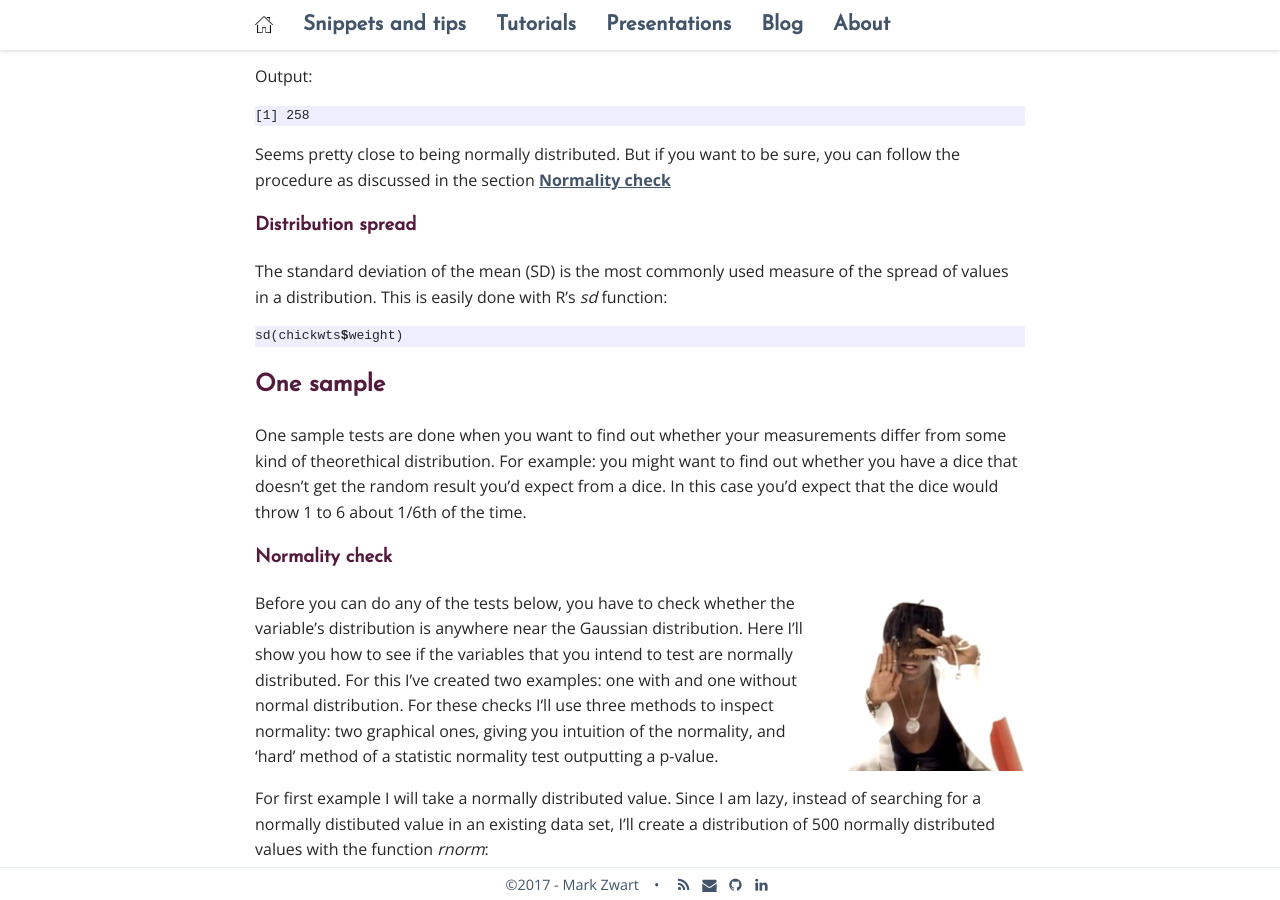
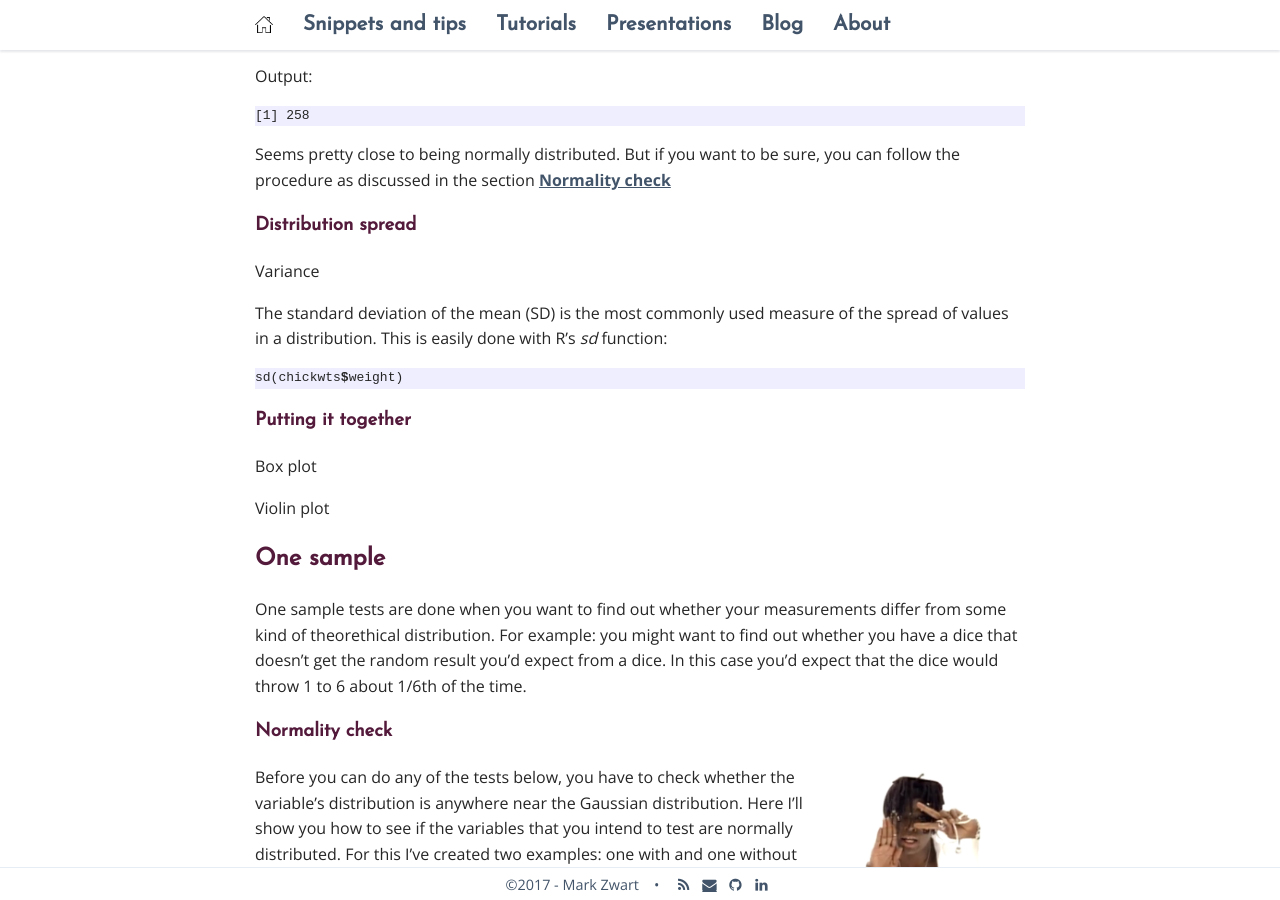
Before and after one commit to mark-me/mark-me.github.io, a Jekyll site: the page built from _pages/tutorials/statistical-tests/statistical-tests-gaussian.md, in a window 1280 px wide and 900 px high, scrolled down 916 px. Built offline with Jekyll 4.4.1, drawn with Linux system fonts in a browser that asks for light colours; nearby versions of some CDN libraries; comment, search, counter and statistics services are not loaded.

Commit message:
Update statistical-tests-gaussian.md

````diff
--- a/_pages/tutorials/statistical-tests/statistical-tests-gaussian.md
+++ b/_pages/tutorials/statistical-tests/statistical-tests-gaussian.md
@@ -37,11 +37,18 @@ Seems pretty close to being normally distributed. But if you want to be sure, yo
 
 ### Distribution spread
 
+Variance
+
 The standard deviation of the mean (SD) is the most commonly used measure of the spread of values in a distribution. This is easily done with R's _sd_ function:
 ```r
 sd(chickwts$weight)
 ```
 
+### Putting it together
+
+Box plot
+
+Violin plot
 
 ## One sample
 
````
